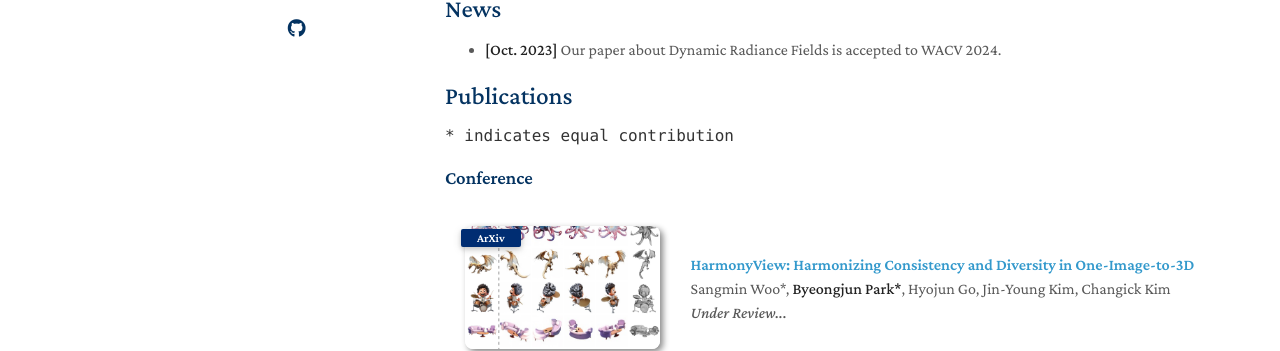
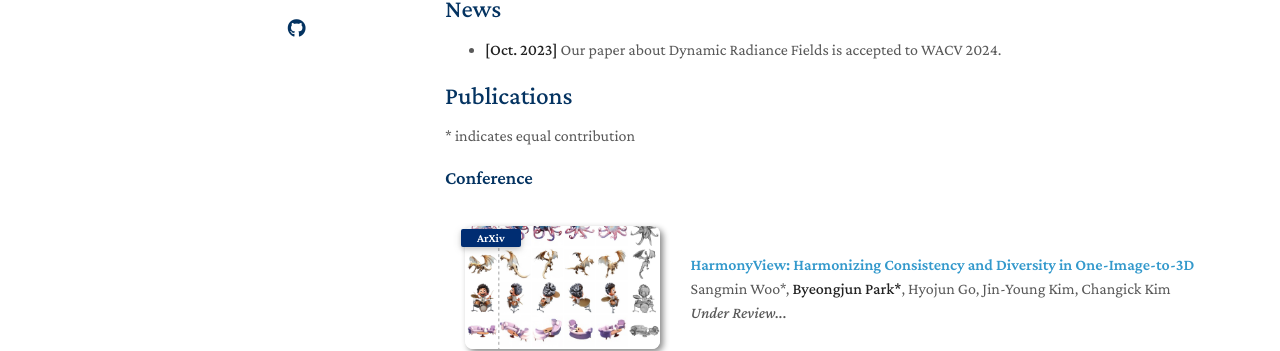
Before and after one commit to byeongjun-park/byeongjun-park.github.io, a Jekyll site: the page built from index.md, in a window 1280 px wide. Shown: the part 403-754 px from the top of the page. Built offline with Jekyll 4.4.1, drawn with Linux system fonts in a browser that asks for light colours; nearby versions of some CDN libraries; a style sheet for code colours, icons or effects is not loaded; our own code applies the rules of GitHub Pages for plain Markdown files.

Commit message:
profile update

```diff
--- a/_includes/publications.md
+++ b/_includes/publications.md
@@ -1,6 +1,6 @@
 ## Publications
 
-`* indicates equal contribution`
+\* indicates equal contribution
 
 ### Conference
 
```
